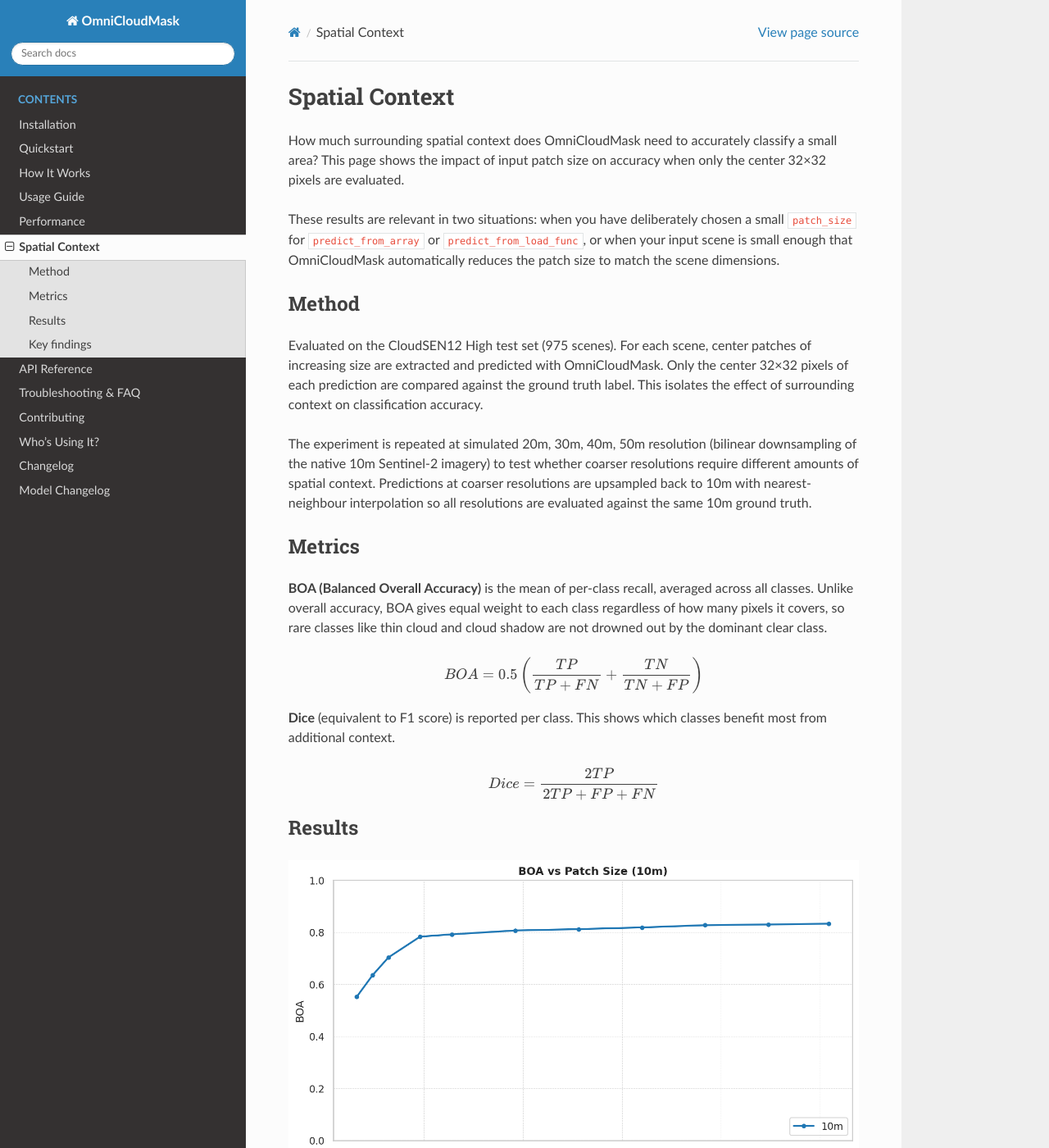
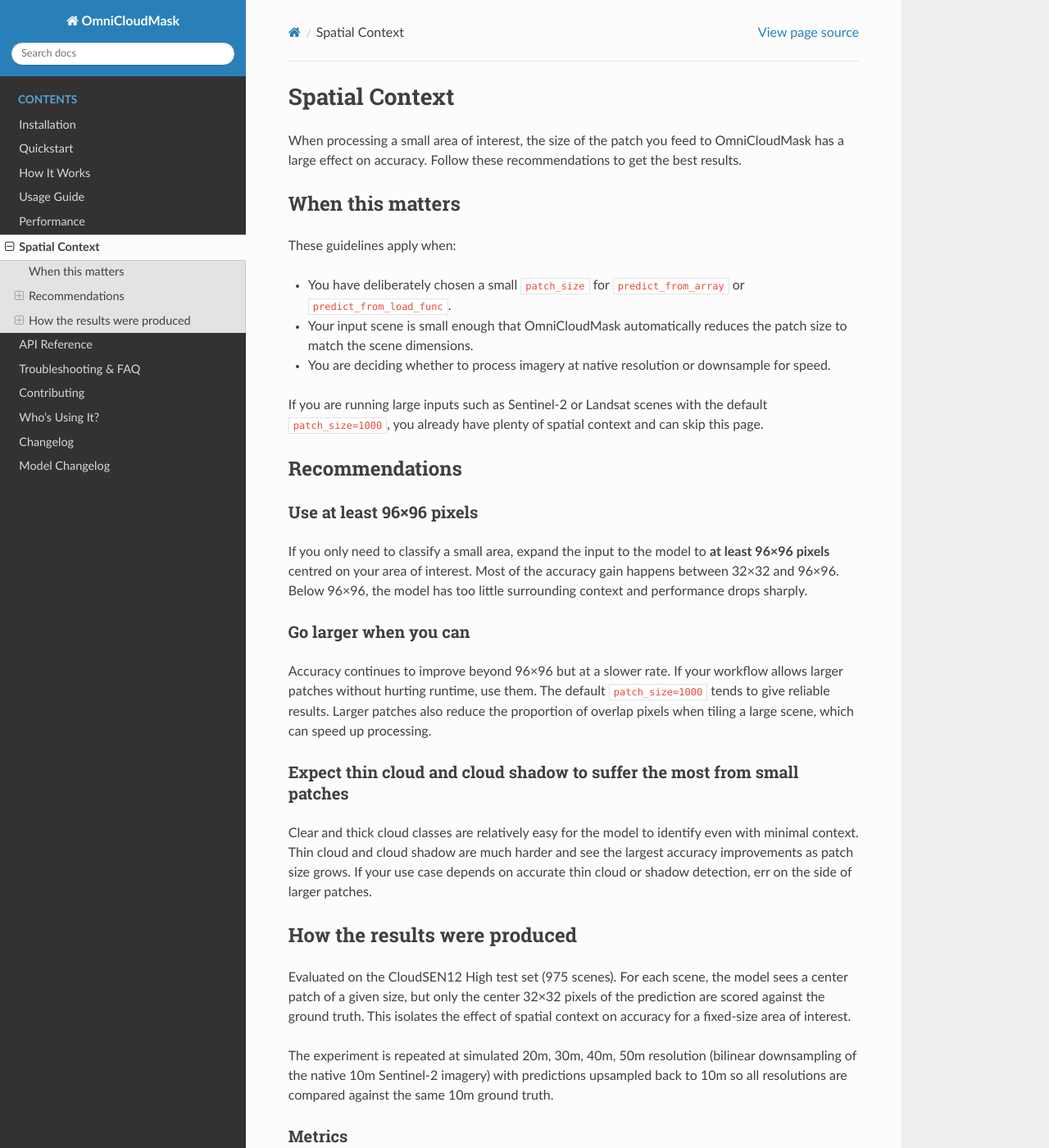
Before and after one commit to DPIRD-DMA/OmniCloudMask, a Sphinx documentation site: the page built from docs/spatial-context.md, in a window 1280 px wide and 1400 px high. Shown: the whole window at 82% size. Built offline with Sphinx 7.4.7 and the Read the Docs theme 3.1.0, drawn with Linux system fonts in a browser that asks for light colours; some of the changed text lies outside the part shown.

Commit message:
improved spatial context page

```diff
--- a/docs/spatial-context.md
+++ b/docs/spatial-context.md
@@ -1,40 +1,50 @@
 # Spatial Context
 
-How much surrounding spatial context does OmniCloudMask need to accurately classify a small area? This page shows the impact of input patch size on accuracy when only the center 32×32 pixels are evaluated.
+When processing a small area of interest, the size of the patch you feed to OmniCloudMask has a large effect on accuracy. Follow these recommendations to get the best results.
 
-These results are relevant in two situations: when you have deliberately chosen a small `patch_size` for `predict_from_array` or `predict_from_load_func`, or when your input scene is small enough that OmniCloudMask automatically reduces the patch size to match the scene dimensions.
+## When this matters
 
-## Method
+These guidelines apply when:
 
-Evaluated on the CloudSEN12 High test set (975 scenes). For each scene, center patches of increasing size are extracted and predicted with OmniCloudMask. Only the center 32×32 pixels of each prediction are compared against the ground truth label. This isolates the effect of surrounding context on classification accuracy.
+- You have deliberately chosen a small `patch_size` for `predict_from_array` or `predict_from_load_func`.
+- Your input scene is small enough that OmniCloudMask automatically reduces the patch size to match the scene dimensions.
+- You are deciding whether to process imagery at native resolution or downsample for speed.
 
-The experiment is repeated at simulated 20m, 30m, 40m, 50m resolution (bilinear downsampling of the native 10m Sentinel-2 imagery) to test whether coarser resolutions require different amounts of spatial context. Predictions at coarser resolutions are upsampled back to 10m with nearest-neighbour interpolation so all resolutions are evaluated against the same 10m ground truth.
+If you are running large inputs such as Sentinel-2 or Landsat scenes with the default `patch_size=1000`, you already have plenty of spatial context and can skip this page.
 
-## Metrics
+## Recommendations
+
+### Use at least 96×96 pixels
+
+If you only need to classify a small area, expand the input to the model to **at least 96×96 pixels** centred on your area of interest. Most of the accuracy gain happens between 32×32 and 96×96. Below 96×96, the model has too little surrounding context and performance drops sharply.
+
+### Go larger when you can
+
+Accuracy continues to improve beyond 96×96 but at a slower rate. If your workflow allows larger patches without hurting runtime, use them. The default `patch_size=1000` tends to give reliable results. Larger patches also reduce the proportion of overlap pixels when tiling a large scene, which can speed up processing.
+
+### Expect thin cloud and cloud shadow to suffer the most from small patches
+
+Clear and thick cloud classes are relatively easy for the model to identify even with minimal context. Thin cloud and cloud shadow are much harder and see the largest accuracy improvements as patch size grows. If your use case depends on accurate thin cloud or shadow detection, err on the side of larger patches.
+
+## How the results were produced
+
+Evaluated on the CloudSEN12 High test set (975 scenes). For each scene, the model sees a center patch of a given size, but only the center 32×32 pixels of the prediction are scored against the ground truth. This isolates the effect of spatial context on accuracy for a fixed-size area of interest.
+
+The experiment is repeated at simulated 20m, 30m, 40m, 50m resolution (bilinear downsampling of the native 10m Sentinel-2 imagery) with predictions upsampled back to 10m so all resolutions are compared against the same 10m ground truth.
+
+### Metrics
 
 **BOA (Balanced Overall Accuracy)** is the mean of per-class recall, averaged across all classes. Unlike overall accuracy, BOA gives equal weight to each class regardless of how many pixels it covers, so rare classes like thin cloud and cloud shadow are not drowned out by the dominant clear class.
 
 $$BOA = 0.5 \left( \frac{TP}{TP + FN} + \frac{TN}{TN + FP} \right)$$
 
-**Dice** (equivalent to F1 score) is reported per class. This shows which classes benefit most from additional context.
+**Dice** (equivalent to F1 score) is reported per class.
 
 $$Dice = \frac{2TP}{2TP + FP + FN}$$
 
-## Results
+### Results
 
 ![Spatial context plot](_static/spatial_context.png)
-
-## Key findings
-
-- **96 pixels is the practical minimum patch size.** At 10m resolution, BOA jumps from 0.55 at 32px to 0.78 at 96px, capturing the bulk of the accuracy gain. Beyond 96px, improvements continue but at a much slower rate (0.78 to 0.83 over the remaining range up to 509px). If you are working with small patches, expanding to at least 96×96 pixels will give the largest improvement per additional pixel.
-
-- **Larger patches are always better.** Accuracy never plateaus completely. Even going from 384px to 509px still adds a small gain. Use the largest patch your workflow allows.
-
-- **Higher resolution gives better results for the same ground extent.** Comparing across resolutions at the same edge length (~5 km), 10 m achieves BOA 0.83, 20 m achieves BOA 0.81, 30 m achieves BOA 0.81, 40 m achieves BOA 0.78, 50 m achieves BOA 0.76. More pixels over the same area means more spatial detail for the model to work with.
-
-- **Thin cloud and cloud shadow benefit most from additional context.** At 10m, thin cloud Dice rises from 0.30 at 32px to 0.63 at 96px and 0.71 at 509px, more than doubling. Cloud shadow shows a similar pattern (0.36 to 0.73 to 0.81). By contrast, clear and thick cloud are already above 0.82 and 0.74 respectively at 32px and gain less from extra context. This makes intuitive sense: thin cloud and shadow are harder to distinguish from their surroundings without seeing the broader scene.
-
-- **The model needs pixel context, not just ground distance.** At the same ground extent, coarser resolutions consistently score lower than finer ones. This means the model benefits from the spatial detail in higher-resolution pixels, not just from seeing a wider area. Downsampling to get more ground coverage is not a substitute for higher-resolution input.
 
 ---
 
```
Also changed, not shown: docs/_static/spatial_context.png, docs/_static/spatial_context_heatmap.png (added), 2 other files.
